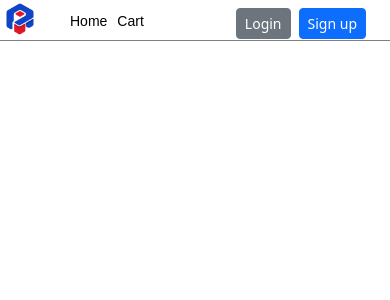
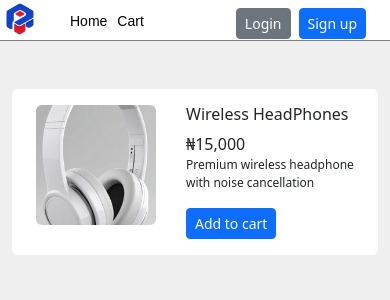
Before and after one commit to ighoyotaumukoro/oyowe-e-commerce, a React (Vite) app: page /products/1 in a window 390 px wide. Shown: the top 300 px of the page. Built offline with nearby package versions, Linux system fonts and the light colour scheme.

Commit message:
fixed: view details btn

```diff
--- a/index.html
+++ b/index.html
@@ -6,7 +6,7 @@
     <meta name="viewport" content="width=device-width, initial-scale=1.0" />
     <title>oyowe-e-commerce</title>
   </head>
-  <body>
+  <body style="background-color: #f0efef;">
     <div id="root"></div>
     <script type="module" src="/src/main.jsx"></script>
   </body>
--- a/src/App.css
+++ b/src/App.css
@@ -1,5 +1,3 @@
-
-
 .navbar{
   padding-top : 10px;
   padding-bottom : 10px;
@@ -17,7 +15,7 @@
 }
 
 .navbar-container{
-  display: flex;
+ display: flex;
  justify-content: space-between;
 
 }
@@ -34,16 +32,13 @@
 
 .login, .signup{
   padding: 5px;
-
   text-decoration: none;
   color: rgb(12, 12, 12);
-
   font-family: Arial;
   color: #fff;
   border-radius: 3px;
   font-size: 12px;
 }
-
 
 
 .welcome, .sub{
@@ -57,12 +52,9 @@
   margin-top: 50px;
 }
 
-.page{
-  background-color: rgb(240, 240, 240);
-}
 
 .welcome{
-  font-size: 25px;
+  font-size: 22px;
 }
 
 .sub{
@@ -101,6 +93,18 @@ flex-wrap: nowrap;
 overflow: auto;
 }
 
+.product-name{
+  font-size: 16px;
+}
+
+.product-des{
+  font-size: 12px;
+}
+
+.product-image{
+  width: 120px !important;
+  height: 120px !important;
+}
 .navbar-brand{
   position: unset;
   margin-left: auto;
--- a/src/App.jsx
+++ b/src/App.jsx
@@ -5,6 +5,7 @@ import Auth from "./components/Pages/Auth";
 import Checkout from "./components/Pages/Checkout";
 import Navbar from "./components/Navbar";
 import AuthProvider from "./context/AuthContext";
+import ProductDetails from "./components/Pages/ProductDetails";
 
 function App() {
   return (
@@ -16,6 +17,7 @@ function App() {
         <Route path="/" element={<HomePage />} />
         <Route path="/auth" element={<Auth />} />
         <Route path="checkout" element={<Checkout />} />
+        <Route path="/products/:id" element={<ProductDetails />} />
       </Routes>
     </div>
     </AuthProvider>
--- a/src/components/Navbar.jsx
+++ b/src/components/Navbar.jsx
@@ -6,7 +6,7 @@ import { AuthContext } from "../context/AuthContext";
 export default function Navbar() {
   const { user, logout } = useContext(AuthContext);
   return (
-    <Nav className="container-fluid navbar">
+    <Nav className="container-fluid navbar bg-white">
       <div className="navbar-container d-flex">
         <Link to="/" className="navbar-brand">
           <img
--- a/src/components/Pages/ProductCard.jsx
+++ b/src/components/Pages/ProductCard.jsx
@@ -20,9 +20,9 @@ export default function ProductCard({ product }) {
         <h5 className="fw-bold" style={{ color: "rgb(7, 83, 247)" }}>
           ₦{product.price}
         </h5>
-        <p className="text-muted fw-semibold">{product.description}</p>
+        <p className="text-muted fw-semibold"></p>
         <div className="justify-content-between d-flex">
-          <Link>
+          <Link to={`/products/${product.id}`}>
             <button className="btn border-0 btn-secondary btn-sm">
               View details
             </button>
--- /dev/null
+++ b/src/components/Pages/ProductDetails.jsx
@@ -0,0 +1,51 @@
+import { useState, useEffect } from "react";
+import { useNavigate, useParams } from "react-router-dom";
+import { getProductById, product } from "../../data/products";
+
+export default function ProductDetails() {
+  const { id } = useParams();
+  const [product, setProduct] = useState(null);
+  const navigate = useNavigate();
+  useEffect(() => {
+    console.log("ID from URL:", id);
+    const foundProduct = getProductById(id);
+    console.log("Found:", foundProduct);
+    if (!foundProduct) {
+      navigate("/");
+      return;
+    }
+
+    setProduct(foundProduct);
+    console.log("product found:", foundProduct);
+  }, [id, navigate]);
+  if (!product) {
+    return <h1>Loading...</h1>;
+  }
+  return(
+  <div className="page rounded-3">
+    <div className="container-fluid">
+        <div
+
+          className="product-detail mt-5 bg-white py-3 ps-4 rounded-2"
+          style={{display: "flex", gap: "30px" }}
+        >
+          <div className="product-detail-image">
+            <img
+              src={product.image}
+              className="product-image rounded-2"
+              alt="product-name"
+              style={{ width: "200px", height: "210px", objectFit: "cover" }}
+            />
+          </div>
+          <div className="product-detail-content" style={{ }}>
+            <h3 className="product-name">{product.name}</h3>
+            <p className="product-price mb-0">₦{product.price}</p>
+            <p className="product-des mt-0">{product.description}</p>
+            <button className="btn btn-sm btn-primary">Add to cart</button>
+          </div>
+        </div>
+
+    </div>
+  </div>
+  )
+}
--- a/src/data/products.js
+++ b/src/data/products.js
@@ -46,6 +46,12 @@ export const product=[
     image:"/IMG_6513.PNG",
     description:"Premium wireless headphone with noise cancellation",
   },
+]
 
+export function getProducts(){
+  return product;
+}
 
-]
+export function getProductById(id){
+  return product.find((p) =>p.id === Number(id));
+}
```
